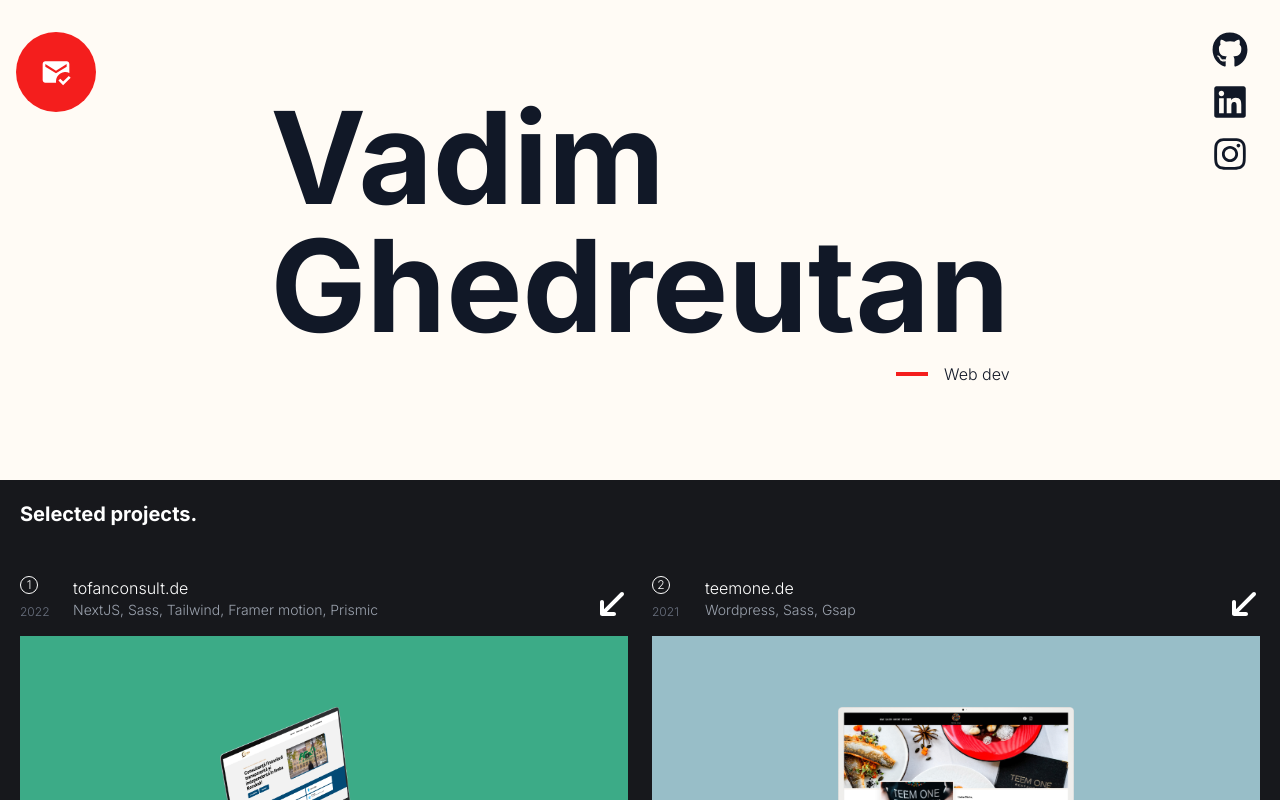
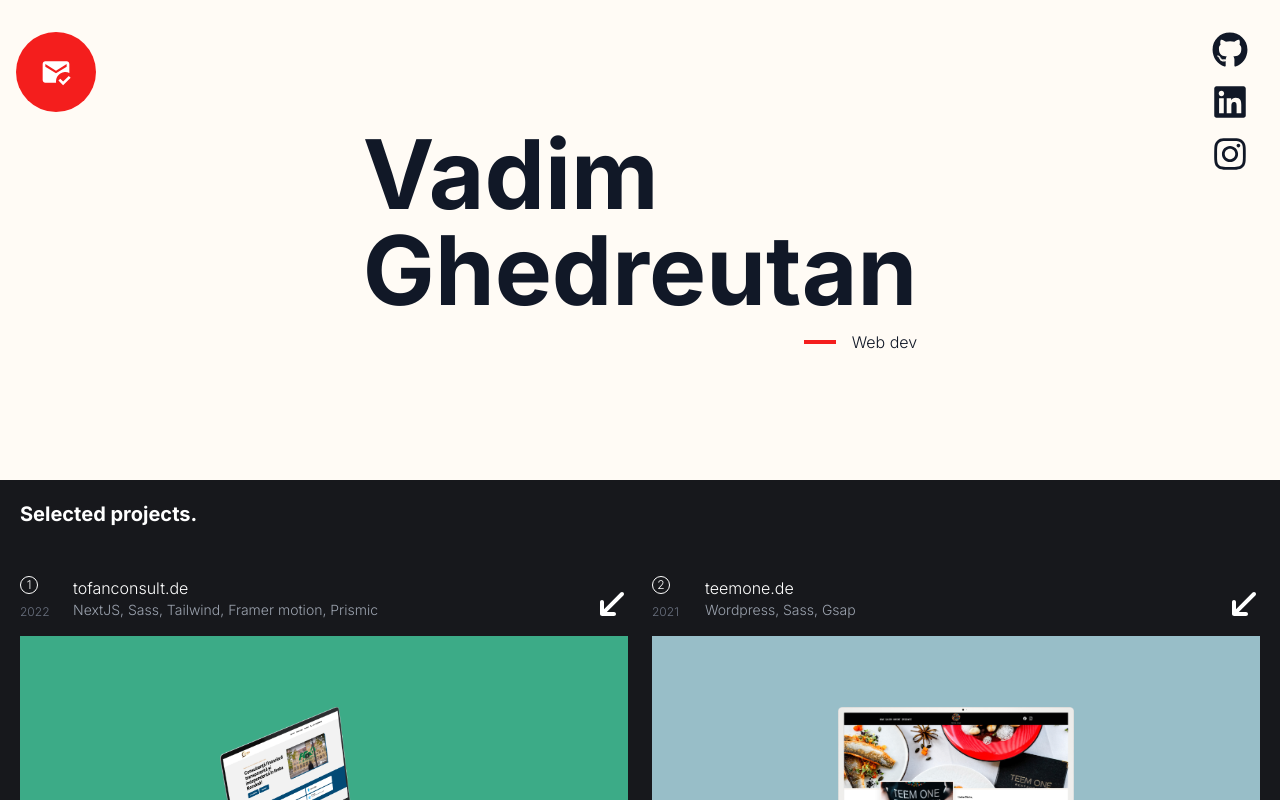
Before and after one commit to yon3030/next-tailwindCSS-framerMotion-demo1, a Next.js app: page / in a window 1280 px wide. Shown: the top 800 px of the page. Built offline with nearby package versions, Linux system fonts and the light colour scheme.

Commit message:
updating 0.5

```diff
--- a/components/Header.tsx
+++ b/components/Header.tsx
@@ -13,17 +13,17 @@ const Header = () => {
           <MdMarkEmailRead className="h-8 w-8 cursor-pointer text-white" />
         </div>
         <div>
-          <h1 className="flex flex-col text-6xl font-bold text-gray-900 lg:text-9xl">
+          <h1 className="flex flex-col text-6xl font-bold text-gray-900 lg:text-8xl">
             <motion.span
-              initial={{ opacity: '0', y: '100%' }}
-              animate={{ opacity: '1', y: 0 }}
-              transition={{ type: 'spring', duration: 0.8, delay: 0.3 }}
+              initial={{ transform: 'scale(0)' }}
+              animate={{ scale: [0, 1.1, 1] }}
+              transition={{ type: 'spring', duration: 0.6, delay: 0.3 }}
             >
               Vadim
             </motion.span>
             <motion.span
-              initial={{ opacity: '0', y: '100%' }}
-              animate={{ opacity: '1', y: 0 }}
+              initial={{ transform: 'scale(0)' }}
+              animate={{ scale: [0, 1.1, 1] }}
               transition={{ type: 'spring', duration: 0.8, delay: 0.4 }}
             >
               Ghedreutan
@@ -31,8 +31,8 @@ const Header = () => {
           </h1>
           <motion.h3
             className="mt-3 flex items-center justify-end space-x-4 text-sm text-gray-900"
-            initial={{ opacity: '0', y: '100%' }}
-            animate={{ opacity: '1', y: '0' }}
+            initial={{ transform: 'scale(0)' }}
+            animate={{ scale: [0, 1.1, 1] }}
             transition={{ type: 'spring', duration: 0.8, delay: 0.5 }}
           >
             <span className="w-8 border-t-4 border-[#F41E1D]"></span>
```
